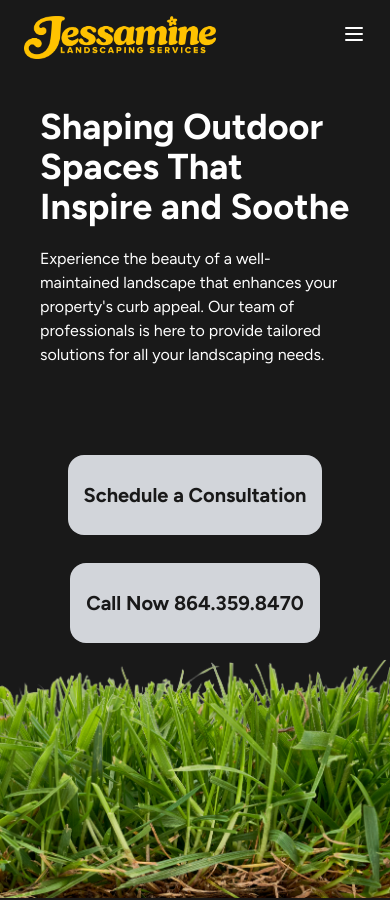
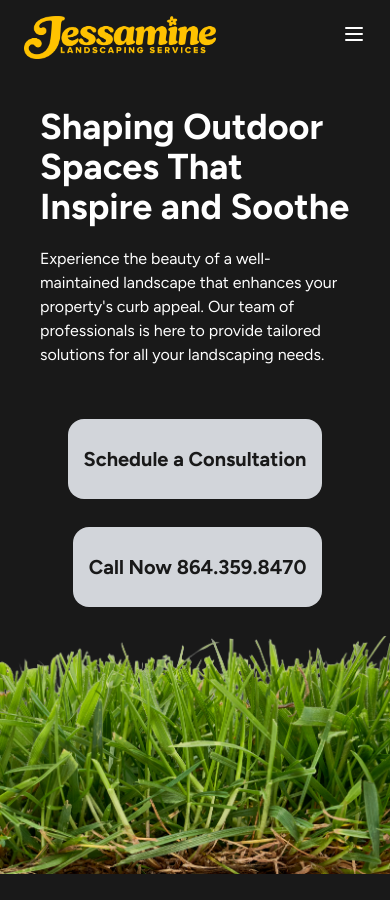
Before and after one commit to stormdavis6/jessamine_landscaping, a Next.js app: page / in a window 390 px wide. Shown: the top 900 px of the page. Built offline with nearby package versions, Linux system fonts and the light colour scheme.

Commit message:
HeroSection.js minor change

```diff
--- a/src/app/pages/sections/HeroSection.js
+++ b/src/app/pages/sections/HeroSection.js
@@ -32,14 +32,14 @@ export default function HeroSection() {
         >
             {/* Centered Content Wrapper */}
             <div
-                className="flex-grow flex flex-col md:flex-row justify-center items-center max-w-[1920px] px-6 mx-auto gap-y-10 md:gap-y-0 md:gap-x-16">
+                className="flex-grow flex flex-col md:flex-row justify-between items-center max-w-[1920px] px-6 mx-auto gap-y-10 md:gap-y-0 md:gap-x-16">
 
                 {/* Text Section */}
-                <div className="flex flex-col flex-1 px-4 max-w-2xl">
-                    <h1 className="font-figtree font-semibold text-4xl lg:text-6xl mb-5 md:mb-10 text-left">
+                <div className="flex flex-col flex-1 px-4 max-w-2xl items-start">
+                    <h1 className="font-figtree font-semibold text-4xl md:text-6xl mb-5 md:mb-10 text-left">
                         Shaping Outdoor Spaces That Inspire and Soothe
                     </h1>
-                    <p className="font-figtree font-normal text-md md:text-xl md:text-left mb-12">
+                    <p className="font-figtree font-normal text-md md:text-xl md:text-left mb-3">
                         Experience the beauty of a well-maintained landscape that enhances your property's curb
                         appeal. Our team of professionals is here to provide tailored solutions for all your landscaping
                         needs.
@@ -47,7 +47,7 @@ export default function HeroSection() {
                 </div>
 
                 {/* Buttons Section */}
-                <div className="flex flex-col flex-1 px-4 items-center gap-7 md:gap-9">
+                <div className="flex flex-col flex-1 px-4 items-end gap-7 md:gap-9 mb-3">
                     <Button
                         text="Schedule a Consultation"
                         className={"bg-[#D2D5DA] text-[#191919] hover:bg-[rgb(252,194,0)] border-none min-w-48 min-h-20 px-4 py-4 rounded-2xl cursor-pointer text-xl md:text-2xl font-bold font-figtree flex items-center justify-center"}
```
